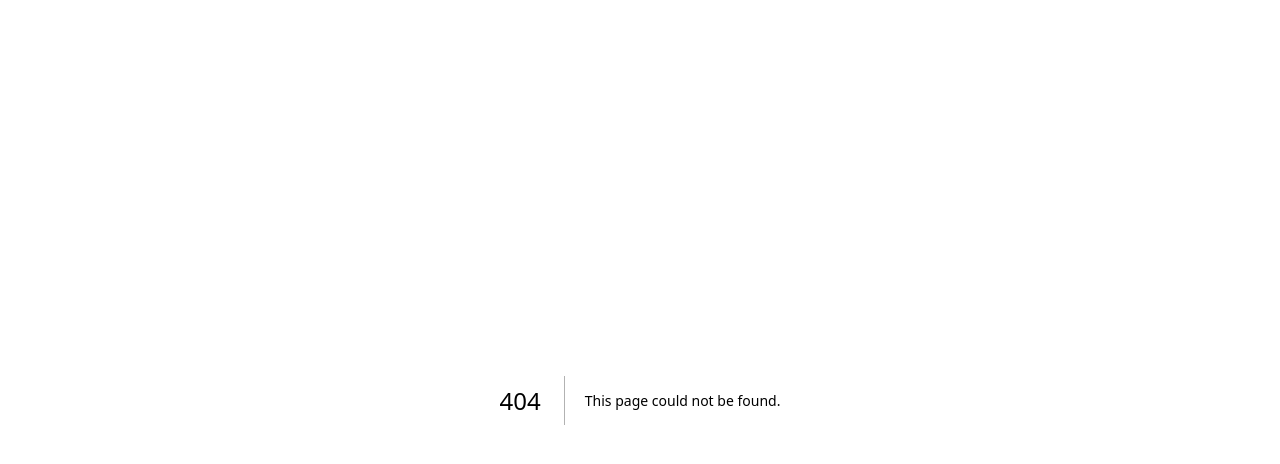
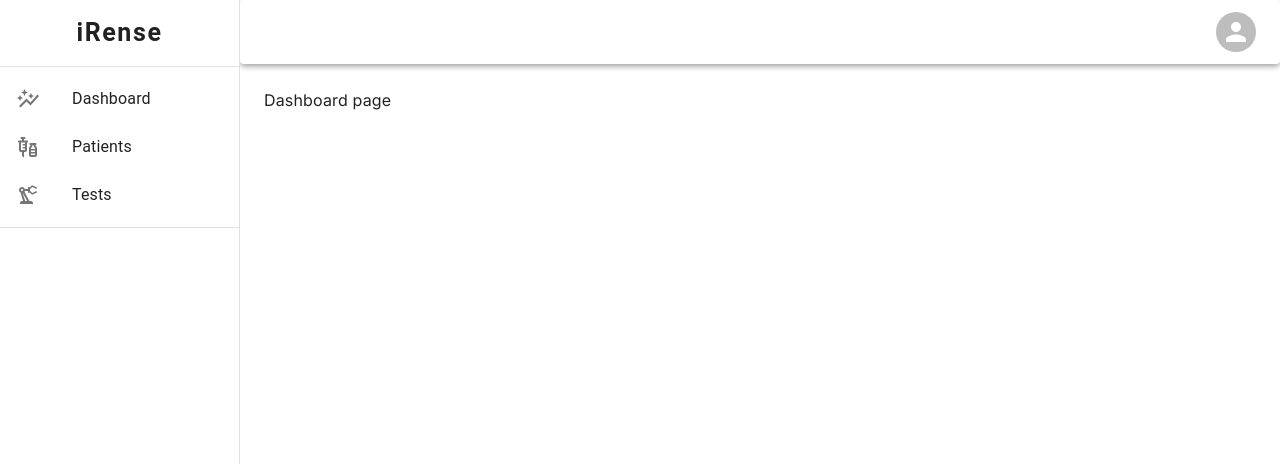
Before and after one commit to j3rryl/irense-web-portal, a Next.js app: page /dashboard in a window 1280 px wide. Before the commit this address had no page. Shown: the top 464 px of the page. Built offline with nearby package versions, Linux system fonts and the light colour scheme.

Commit message:
sidebar component

```diff
--- /dev/null
+++ b/app/components/ResponsiveAppBar.tsx
@@ -0,0 +1,91 @@
+"use client";
+import * as React from 'react';
+import AppBar from '@mui/material/AppBar';
+import Box from '@mui/material/Box';
+import Toolbar from '@mui/material/Toolbar';
+import IconButton from '@mui/material/IconButton';
+import Typography from '@mui/material/Typography';
+import Menu from '@mui/material/Menu';
+import Container from '@mui/material/Container';
+import Avatar from '@mui/material/Avatar';
+import Button from '@mui/material/Button';
+import Tooltip from '@mui/material/Tooltip';
+import MenuItem from '@mui/material/MenuItem';
+import { APP_NAME } from '../utils/constants';
+
+const profile = ['Log Out', 'Account'];
+const drawerWidth = 240;
+
+function ResponsiveAppBar() {
+  const [anchorElNav, setAnchorElNav] = React.useState<null | HTMLElement>(null);
+  const [anchorElUser, setAnchorElUser] = React.useState<null | HTMLElement>(null);
+  const [activeTab, setActiveTab] = React.useState<string>("home");
+
+
+  const handleOpenNavMenu = (event: React.MouseEvent<HTMLElement>) => {
+    setAnchorElNav(event.currentTarget);
+  };
+  const handleOpenUserMenu = (event: React.MouseEvent<HTMLElement>) => {
+    setAnchorElUser(event.currentTarget);
+  };
+
+  const handleCloseNavMenu = () => {
+    setAnchorElNav(null);
+  };
+  const changePage = (tab: string) =>{
+    setActiveTab(tab);
+  }
+
+  const handleCloseUserMenu = () => {
+    setAnchorElUser(null);
+  };
+
+  return (
+    <AppBar position="fixed" sx={{
+      backgroundColor:"white",
+      color:"black",
+      borderRadius:1,
+      width: { sm: `calc(100% - ${drawerWidth}px)` },
+        ml: { sm: `${drawerWidth}px` },
+    }}>
+      <Container>
+        <Toolbar disableGutters>
+          <Box sx={{ flexGrow: 1, justifyContent:"end", display: { xs: 'none', md: 'flex' }, gap:3, alignItems:"center" }}>
+            <Tooltip title="Profile">
+              <IconButton onClick={handleOpenUserMenu} sx={{ p: 0 }}>
+                <Avatar alt="Remy Sharp" src="" />
+              </IconButton>
+            </Tooltip>
+            <Menu
+              sx={{ mt: '45px' }}
+              id="menu-appbar"
+              anchorEl={anchorElUser}
+              anchorOrigin={{
+                vertical: 'top',
+                horizontal: 'right',
+              }}
+              keepMounted
+              transformOrigin={{
+                vertical: 'top',
+                horizontal: 'right',
+              }}
+              open={Boolean(anchorElUser)}
+              onClose={handleCloseUserMenu}
+            >
+              {profile.map((item) => (
+                <MenuItem key={item} onClick={handleCloseUserMenu}>
+                  <Typography textAlign="center" sx={{
+                    color:"black",
+                    fontSize:12
+                  }}>{item}</Typography>
+                </MenuItem>
+              ))}
+            </Menu>
+          </Box>
+
+        </Toolbar>
+      </Container>
+    </AppBar>
+  );
+}
+export default ResponsiveAppBar;
--- /dev/null
+++ b/app/components/ResponsiveSidebar.tsx
@@ -0,0 +1,149 @@
+"use client";
+import * as React from 'react';
+import AppBar from '@mui/material/AppBar';
+import Box from '@mui/material/Box';
+import CssBaseline from '@mui/material/CssBaseline';
+import Divider from '@mui/material/Divider';
+import Drawer from '@mui/material/Drawer';
+import IconButton from '@mui/material/IconButton';
+import InboxIcon from '@mui/icons-material/MoveToInbox';
+import List from '@mui/material/List';
+import ListItem from '@mui/material/ListItem';
+import ListItemButton from '@mui/material/ListItemButton';
+import ListItemIcon from '@mui/material/ListItemIcon';
+import ListItemText from '@mui/material/ListItemText';
+import MailIcon from '@mui/icons-material/Mail';
+import MenuIcon from '@mui/icons-material/Menu';
+import Toolbar from '@mui/material/Toolbar';
+import Typography from '@mui/material/Typography';
+import { useRouter } from 'next/navigation';
+import { AutoGraphOutlined, PrecisionManufacturingOutlined, VaccinesOutlined } from '@mui/icons-material';
+import { APP_NAME } from '../utils/constants';
+
+const drawerWidth = 240;
+const pages = [
+  {
+    name: "Dashboard",
+    url:"/dashboard",
+    icon: <AutoGraphOutlined/>,
+  },
+  {
+    name: "Patients",
+    url:"/patients",
+    icon: <VaccinesOutlined />
+  },
+  {
+    name: "Tests",
+    url:"/tests",
+    icon: <PrecisionManufacturingOutlined/>
+  }
+]
+interface Props {
+  /**
+   * Injected by the documentation to work in an iframe.
+   * You won't need it on your project.
+   */
+  window?: () => Window;
+  appBar: React.ReactNode;
+  content: React.ReactNode;
+}
+
+export default function ResponsiveSidebar(props: Props) {
+  const router = useRouter()
+  const { window } = props;
+  const [mobileOpen, setMobileOpen] = React.useState(false);
+
+  const handleDrawerToggle = () => {
+    setMobileOpen(!mobileOpen);
+  };
+
+  const drawer = (
+    <div>
+      <Typography
+        variant="h6"
+        noWrap
+        component="a"
+        href="/"
+        sx={{
+          display:"flex",
+          justifyContent:"center",
+          alignItems:"center",
+          fontWeight: 700,
+          fontSize:25,
+          letterSpacing: '.1rem',
+          color: 'inherit',
+          textDecoration: 'none',
+          margin:".8rem 0"
+        }}
+      >
+        {APP_NAME}
+      </Typography>
+      <Divider />
+
+      <List>
+        {pages.map((page, index) => (
+          <ListItem key={index} disablePadding onClick={()=>{
+            router.push(`${page?.url}`)
+          }}>
+            <ListItemButton>
+              <ListItemIcon>
+                {page?.icon}
+              </ListItemIcon>
+              <ListItemText primary={page?.name} />
+            </ListItemButton>
+          </ListItem>
+        ))}
+      </List>
+      <Divider />
+    </div>
+  );
+
+  const container = window !== undefined ? () => window().document.body : undefined;
+
+  return (
+    <Box sx={{ display: 'flex' }}>
+      <CssBaseline />
+      {props.appBar}
+      <Box
+        component="nav"
+        sx={{ width: { sm: drawerWidth }, flexShrink: { sm: 0 }
+      }}
+        aria-label="mailbox folders"
+      >
+        {/* The implementation can be swapped with js to avoid SEO duplication of links. */}
+        <Drawer
+          container={container}
+          variant="temporary"
+          open={mobileOpen}
+          onClose={handleDrawerToggle}
+          ModalProps={{
+            keepMounted: true, // Better open performance on mobile.
+          }}
+          sx={{
+            display: { xs: 'block', sm: 'none' },
+            '& .MuiDrawer-paper': { boxSizing: 'border-box', width: drawerWidth }
+          }}
+        >
+          {drawer}
+        </Drawer>
+        <Drawer
+          variant="permanent"
+          sx={{
+            display: { xs: 'none', sm: 'block' },
+            '& .MuiDrawer-paper': { boxSizing: 'border-box', width: drawerWidth },
+          }}
+          open
+        >
+          {drawer}
+        </Drawer>
+      </Box>
+      <Box
+        component="main"
+        sx={{ flexGrow: 1, p: 3, width: { sm: `calc(100% - ${drawerWidth}px)` } }}
+      >
+        <Toolbar />
+        {props.content}
+      </Box>
+    </Box>
+  );
+}
--- /dev/null
+++ b/app/dashboard/page.tsx
@@ -0,0 +1,8 @@
+
+const page = () => {
+  return (
+    <div>Dashboard page</div>
+  )
+}
+
+export default page
--- a/app/globals.css
+++ b/app/globals.css
@@ -17,11 +17,5 @@
 }
 
 body {
-  color: rgb(var(--foreground-rgb));
-  background: linear-gradient(
-      to bottom,
-      transparent,
-      rgb(var(--background-end-rgb))
-    )
-    rgb(var(--background-start-rgb));
+  color: black;
 }
--- a/app/layout.tsx
+++ b/app/layout.tsx
@@ -9,6 +9,8 @@ export const metadata = {
 }
 
 import AuthContext from "./api/AuthContext";
+import ResponsiveAppBar from './components/ResponsiveAppBar';
+import ResponsiveSidebar from './components/ResponsiveSidebar';
 
 export default function RootLayout({
   children,
@@ -21,7 +23,7 @@ export default function RootLayout({
     <html>
       <body className={inter.className}>
         <AuthContext>
-          {children}
+          <ResponsiveSidebar appBar={<ResponsiveAppBar/>} content={children}/>
         </AuthContext>
       </body>
     </html>
--- /dev/null
+++ b/app/patients/page.tsx
@@ -0,0 +1,8 @@
+
+const page = () => {
+  return (
+    <div>Patients page</div>
+  )
+}
+
+export default page
--- /dev/null
+++ b/app/tests/page.tsx
@@ -0,0 +1,8 @@
+
+const page = () => {
+  return (
+    <div> Tests page</div>
+  )
+}
+
+export default page
--- a/package.json
+++ b/package.json
@@ -9,6 +9,10 @@
     "lint": "next lint"
   },
   "dependencies": {
+    "@emotion/react": "^11.11.1",
+    "@emotion/styled": "^11.11.0",
+    "@mui/icons-material": "^5.11.16",
+    "@mui/material": "^5.13.5",
     "@types/node": "20.3.1",
     "@types/react": "18.2.12",
     "@types/react-dom": "18.2.5",
```
Also changed, not shown: 1 other file (tests, documents, lock files or other folders).
